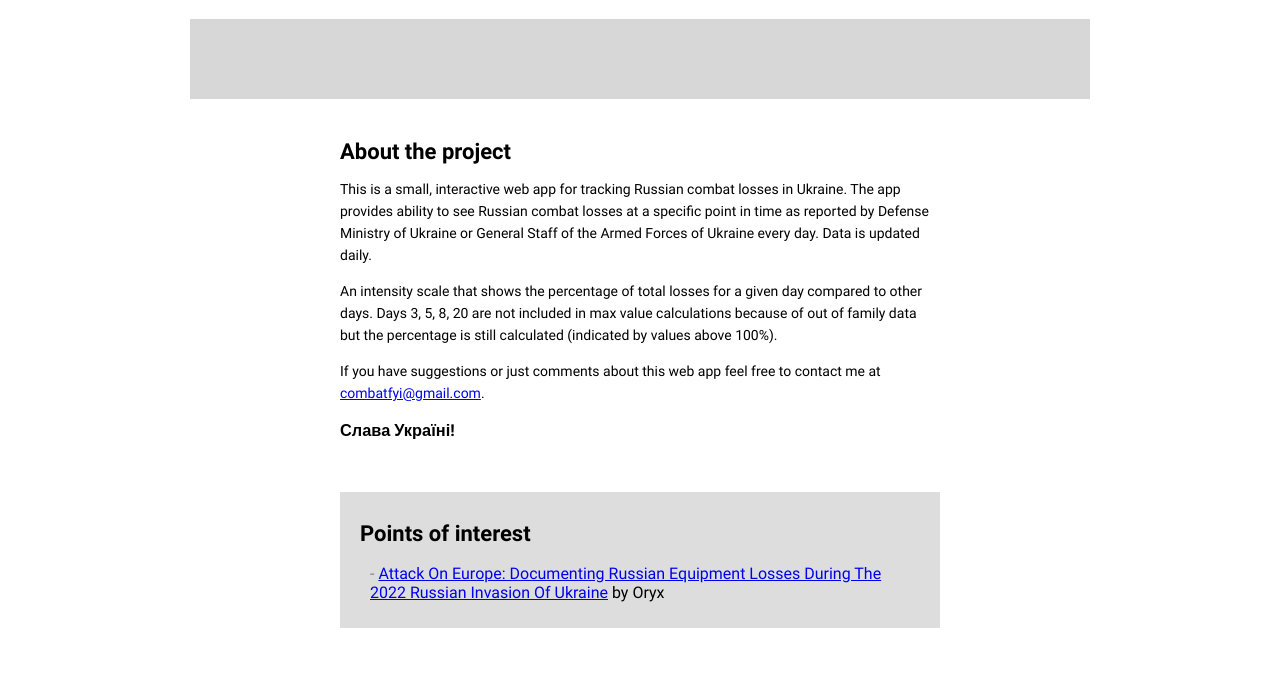
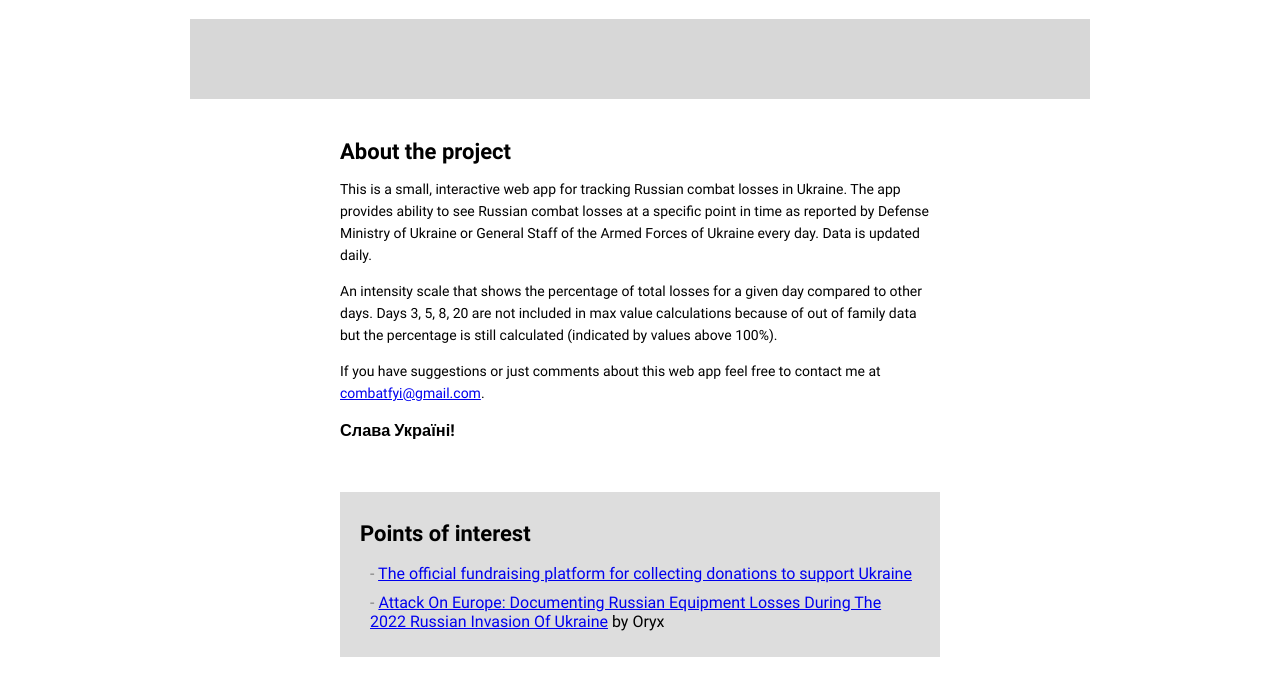
Before and after one commit to Larzs/rus-losses-tracker, a website built with Vite: page index.html in a window 1280 px wide. Shown: the part 693-1378 px from the top of the page. Built offline with nearby package versions, Linux system fonts and the light colour scheme.

Commit message:
Add fundraising link

```diff
--- a/index.html
+++ b/index.html
@@ -212,6 +212,9 @@
 				<h2 class="links__title">Points of interest</h2>
 				<ul class="links__list">
 					<li class="links__list-item">
+						<a target="_blank" href="https://u24.gov.ua/">The official fundraising platform for collecting donations to support Ukraine</a>
+					</li>
+					<li class="links__list-item">
 						<a target="_blank" href="https://www.oryxspioenkop.com/2022/02/attack-on-europe-documenting-equipment.html">Attack On Europe: Documenting Russian Equipment Losses During The 2022 Russian Invasion Of Ukraine</a> by Oryx
 					</li>
 				</ul>
```
